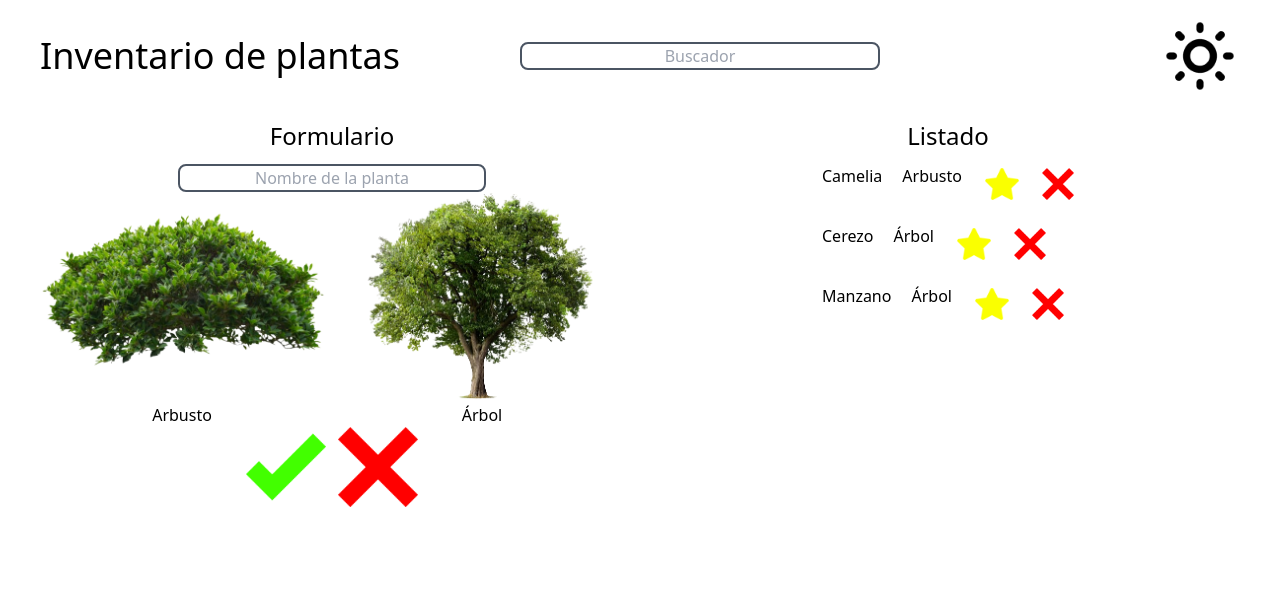
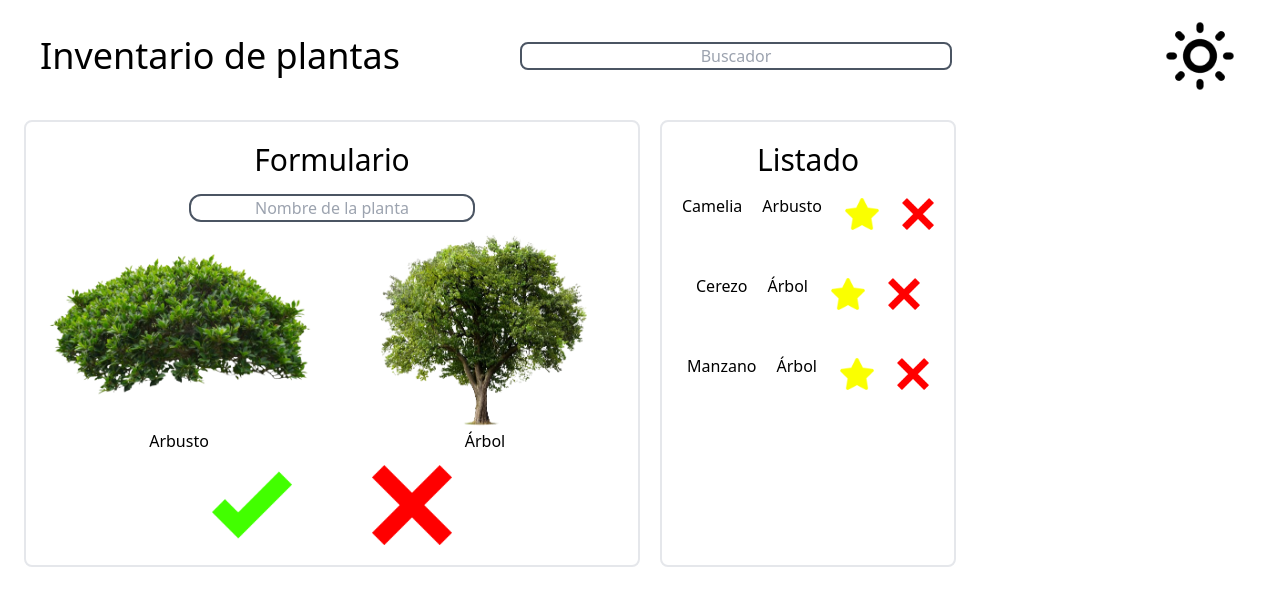
Before and after one commit to JaimeNM0/Inventario_Plantas, an Angular app: page / in a window 1280 px wide. Shown: the top 606 px of the page. Built offline with nearby package versions, Linux system fonts and the light colour scheme.

Commit message:
Se ha añadido el style al formulario.

```diff
--- a/src/app/app.component.html
+++ b/src/app/app.component.html
@@ -3,7 +3,7 @@
     Inventario de plantas
   </h1>
   <div class="divHeader">
-    <input class="input" type="text" placeholder="Buscador">
+    <input class="inputSeeker" type="text" placeholder="Buscador">
     <button><img class="imgButton" [src]="mode" (click)="modeSwitching()"></button>
   </div>
 </header>
--- a/src/app/form-plants/form-plants.component.html
+++ b/src/app/form-plants/form-plants.component.html
@@ -1,14 +1,16 @@
-<div class="flex flex-col items-center ">
+<div class="divFormList">
     <span class="subtitulo">Formulario</span>
-    <input class="input" type="text" placeholder="Nombre de la planta" [(ngModel)]="plantName">
-    <div id="containerPlant" class="flex flex-row gap-3">
+    <div class="divChildrenForm">
+        <input class="input" type="text" placeholder="Nombre de la planta" [(ngModel)]="plantName">
+    </div>
+    <div id="containerPlant" class="divChildrenForm">
         <div *ngFor="let plantSelection of plantsSelection; let i = index">
             <button id="hola{{i}}" class="" (click)="clickPlantSelection(i)">
                 <app-componet-plants [plant]="plantSelection"></app-componet-plants>
             </button>
         </div>
     </div>
-    <div class="flex flex-row gap-3">
+    <div class="divButtonForm">
         <button (click)="clickAcept()">
             <app-button-plants [icon]="accept"></app-button-plants>
         </button>
--- a/src/app/list-plants/list-plants.component.html
+++ b/src/app/list-plants/list-plants.component.html
@@ -1,8 +1,8 @@
-<div class="flex flex-row">
+<div class="divParentFormList">
     <app-form-plants class="halfScreen" (plantCreated)="onPlantsRegister($event)"></app-form-plants>
-    <div class="flex flex-col items-center halfScreen">
+    <div class="divFormList">
         <span class="subtitulo">Listado</span>
-        <div class="flex flex-col gap-5">
+        <div class="divChildrenList">
             <div id="register{{i}}" *ngFor="let plant of plants; let i = index">
                 <app-register-plants [plantRegister]="plant" (plantFavorite)="onPlantFavorite($event)"
                     (plantDelete)="onPlantDelete($event)"></app-register-plants>
--- a/src/app/list-plants/list-plants.component.ts
+++ b/src/app/list-plants/list-plants.component.ts
@@ -34,7 +34,7 @@ export class ListPlantsComponent {
     },
   ];
 
-  public onPlantFavorite(plantFavorite: Plant) {
+  public onPlantFavorite(plantFavorite: Plant): void {
     this.plantFavorite = { ...plantFavorite };
     const favorite = this.findPlants(plantFavorite);
     if (favorite !== null) {
@@ -53,7 +53,7 @@ export class ListPlantsComponent {
     }
   }
 
-  public onPlantDelete(plantDelete: Plant) {
+  public onPlantDelete(plantDelete: Plant): void {
     this.plantDelete = { ...plantDelete };
     const borrar = this.findPlants(plantDelete);
     if (borrar !== null) {
--- a/src/styles.css
+++ b/src/styles.css
@@ -8,19 +8,43 @@
 }
 
 .divHeader {
-    @apply flex flex-row items-center justify-center lg:justify-between lg:w-3/5;
+    @apply flex flex-row gap-6 items-center justify-center lg:justify-between lg:w-3/5;
 }
 
 .titulo {
-    @apply text-center text-4xl;
+    @apply text-center text-3xl lg:text-4xl;
 }
 
 .subtitulo {
-    @apply text-center text-2xl mb-3;
+    @apply text-center text-xl md:text-2xl lg:text-3xl mb-1;
+}
+
+.inputSeeker {
+    @apply w-[100%] sm:w-3/5 md:w-1/2 lg:w-3/5 text-center border-2 rounded-lg border-gray-600;
 }
 
 .input {
-    @apply w-1/2 text-center border-2 rounded-lg border-gray-600;
+    @apply w-2/3 lg:w-1/2 text-center border-2 rounded-xl border-gray-600;
+}
+
+.divParentFormList {
+    @apply flex flex-col md:flex-row gap-5;
+}
+
+.divFormList {
+    @apply flex flex-col items-center gap-3 border-2 rounded-lg p-5;
+}
+
+.divChildrenForm {
+    @apply w-[100%] flex flex-row items-center justify-center gap-10;
+}
+
+.divChildrenList {
+    @apply w-[100%] flex flex-col items-center justify-center gap-10;
+}
+
+.divButtonForm {
+    @apply w-[100%] flex flex-row items-center justify-center gap-20;
 }
 
 .containerPlant {
@@ -28,7 +52,7 @@
 }
 
 .halfScreen {
-    @apply w-1/2;
+    @apply w-[100%] md:w-1/2;
 }
 
 .smallSeparationSize {
@@ -40,7 +64,7 @@
 }
 
 .imgButton {
-    @apply w-20 h-auto;
+    @apply w-16 md:w-14 lg:w-20 h-auto;
 }
 
 .imgButtonRegister {
```
